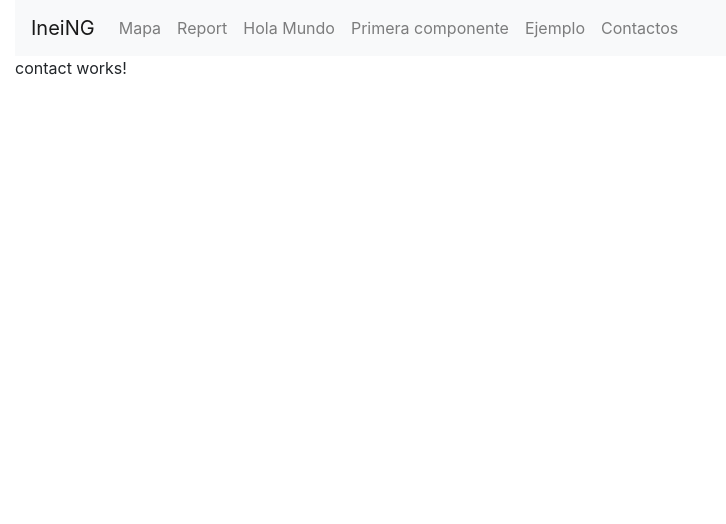
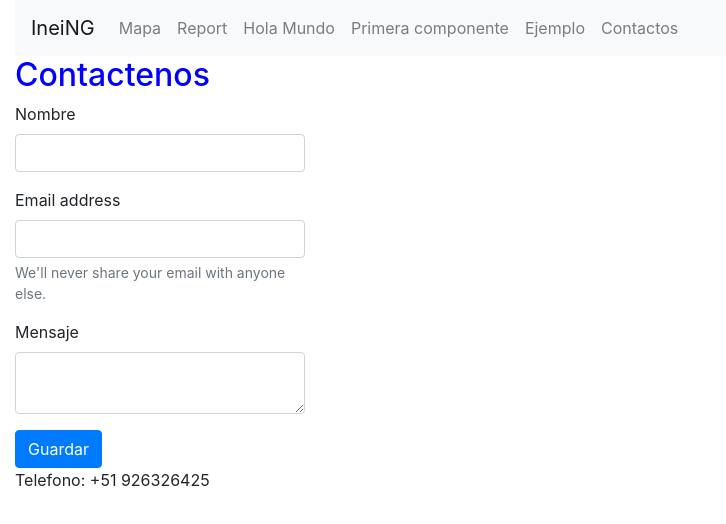
Before and after one commit to neotrons/inei_curso_angular, an Angular app: page /contact in a window 1280 px wide. Shown: the top 524 px of the page, without its empty margins (0-726 px from the left). Built offline with nearby package versions, Linux system fonts and the light colour scheme.

Commit message:
feat: template form / contactForm

```diff
--- /dev/null
+++ b/src/app/modules/contacts/components/contact-form/contact-form.component.html
@@ -0,0 +1,22 @@
+<div class="row">
+  <form class="col-md-3" #contactForm="ngForm" (ngSubmit)="onSubmit(contactForm)">
+    <div class="form-group">
+      <label for="name">Nombre</label>
+      <input type="text" class="form-control" id="name"
+      #name="ngModel" [(ngModel)]="model.name" [ngModelOptions]="{standalone: true}">
+    </div>
+
+    <div class="form-group">
+      <label for="email">Email address</label>
+      <input type="email" class="form-control" id="email" aria-describedby="emailHelp"
+       #email="ngModel" [(ngModel)]="model.email" [ngModelOptions]="{standalone: true}">
+      <small id="emailHelp" class="form-text text-muted">We'll never share your email with anyone else.</small>
+    </div>
+    <div class="form-group">
+      <label for="message">Mensaje</label>
+      <textarea class="form-control" id="message"
+      #message="ngModel" [(ngModel)]="model.message" [ngModelOptions]="{standalone: true}"></textarea>
+    </div>
+    <button type="submit" class="btn btn-primary">Guardar</button>
+  </form>
+</div>
--- /dev/null
+++ b/src/app/modules/contacts/components/contact-form/contact-form.component.ts
@@ -0,0 +1,23 @@
+import { Component, OnInit } from '@angular/core';
+import { NgForm } from '@angular/forms';
+import { Contact } from './contact.model';
+
+@Component({
+  selector: 'app-contact-form',
+  templateUrl: './contact-form.component.html',
+  styleUrls: ['./contact-form.component.scss']
+})
+export class ContactFormComponent implements OnInit {
+
+  model: Contact = new Contact();
+  constructor() { }
+
+  ngOnInit(): void {
+  }
+
+  onSubmit(contacForm: NgForm): void {
+    console.log(contacForm);
+    console.log(this.model);
+  }
+
+}
--- /dev/null
+++ b/src/app/modules/contacts/components/contact-form/contact.model.ts
@@ -0,0 +1,5 @@
+export class Contact {
+  name!: string;
+  email!: string;
+  message!: string
+}
--- a/src/app/modules/contacts/pages/contact/contact.page.html
+++ b/src/app/modules/contacts/pages/contact/contact.page.html
@@ -1 +1,3 @@
-<p>contact works!</p>
+<h2>Contactenos</h2>
+<app-contact-form></app-contact-form>
+<p>Telefono: +51 926326425</p>
```
Also changed, not shown: src/app/modules/contacts/contacts.module.ts (+6 -2 lines), src/app/modules/contacts/components/contact-form/contact-form.component.scss (added), 1 other file (tests, documents, lock files or other folders).
